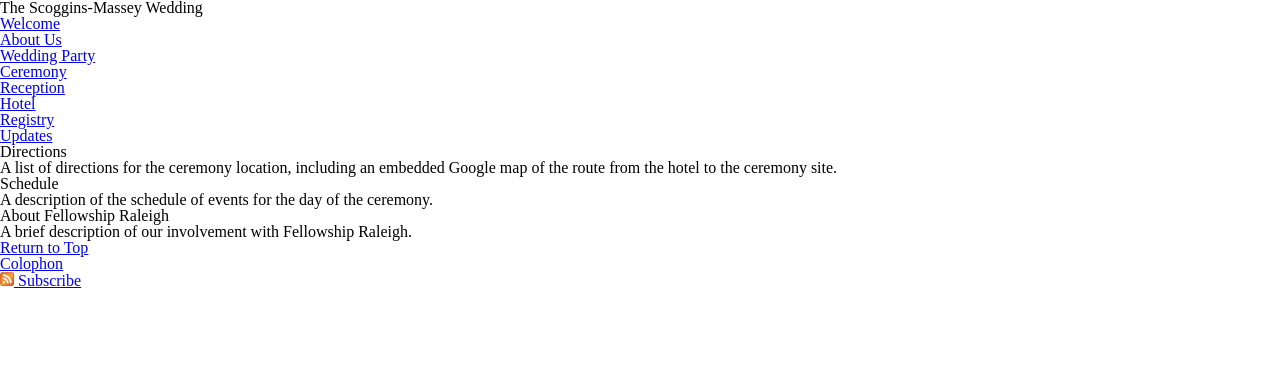
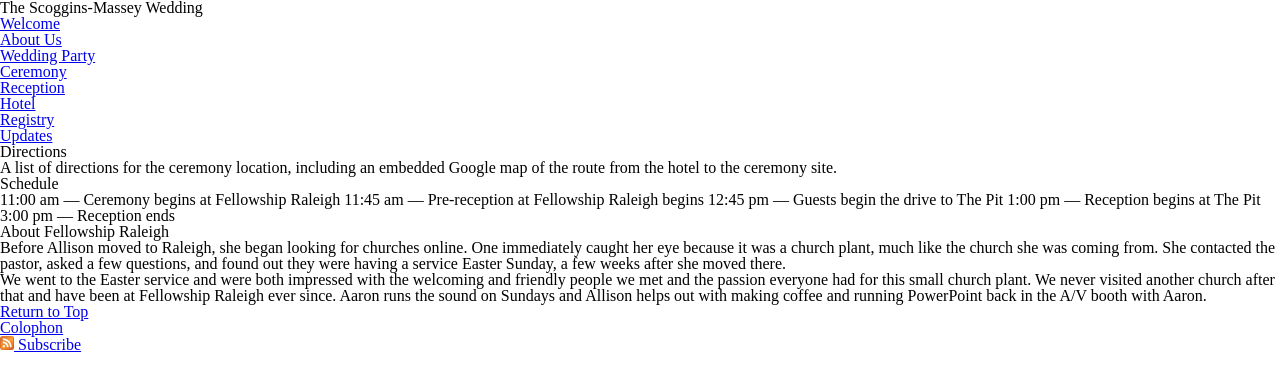
Before and after one commit to akmassey/akmassey.github.io, a Jekyll site: the page built from wedding/ceremony.md, in a window 1280 px wide. Shown: the top 391 px of the page. Built offline with Jekyll 4.4.1, drawn with Linux system fonts in a browser that asks for light colours; Markdown is read by kramdown in place of the engine named in the settings.

Commit message:
Added text from Allison.

```diff
--- a/wedding/ceremony.md
+++ b/wedding/ceremony.md
@@ -10,8 +10,23 @@ Google map of the route from the hotel to the ceremony site.
 
 # Schedule
 
-A description of the schedule of events for the day of the ceremony.
+11:00 am --- Ceremony begins at Fellowship Raleigh
+11:45 am --- Pre-reception at Fellowship Raleigh begins
+12:45 pm --- Guests begin the drive to The Pit
+1:00 pm --- Reception begins at The Pit
+3:00 pm --- Reception ends
 
 # About Fellowship Raleigh
 
-A brief description of our involvement with Fellowship Raleigh.
+Before Allison moved to Raleigh, she began looking for churches online.
+One immediately caught her eye because it was a church plant, much like
+the church she was coming from.  She contacted the pastor, asked a few
+questions, and found out they were having a service Easter Sunday, a few
+weeks after she moved there.
+
+We went to the Easter service and were both impressed with the welcoming
+and friendly people we met and the passion everyone had for this small
+church plant.  We never visited another church after that and have been
+at Fellowship Raleigh ever since.  Aaron runs the sound on Sundays and
+Allison helps out with making coffee and running PowerPoint back in the
+A/V booth with Aaron.
```
Also changed, not shown: wedding/hotel.md (+8 -3 lines), wedding/reception.md (+17 -1 lines), wedding/registry.md (+6 -3 lines), wedding/update/index.md (+1 -1 lines), wedding/wedding-party.md (+13 -1 lines).
